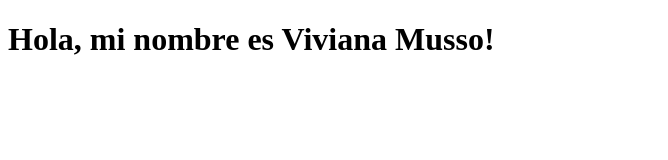
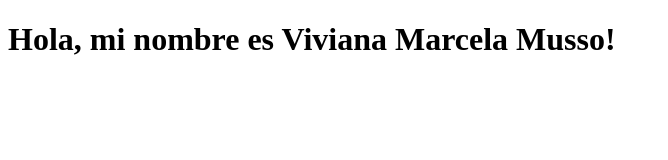
Before and after one commit to vivi70758/productos, a plain HTML site: page index.html in a window 1280 px wide. Shown: the whole page, without its empty margins (0-668 px from the left). Drawn offline with Linux system fonts and the light colour scheme.

Commit message:
primer commit

```diff
--- a/index.html
+++ b/index.html
@@ -2,8 +2,12 @@
     <html>
 <head>
 <title>Mi primer proyecto HTML</title>
+<meta charset="utf-8" />
+<meta name="author" content="Musso Viviana"/>
+<meta name="description" content="Esto es una pagina web de pruebas"/>
 </head>
 <body>
-<h1>Hola, mi nombre es Viviana Musso! </h1>
+    <!--comentarios-->
+<h1>Hola, mi nombre es Viviana Marcela Musso! </h1>
 </body>
 </html>
```
